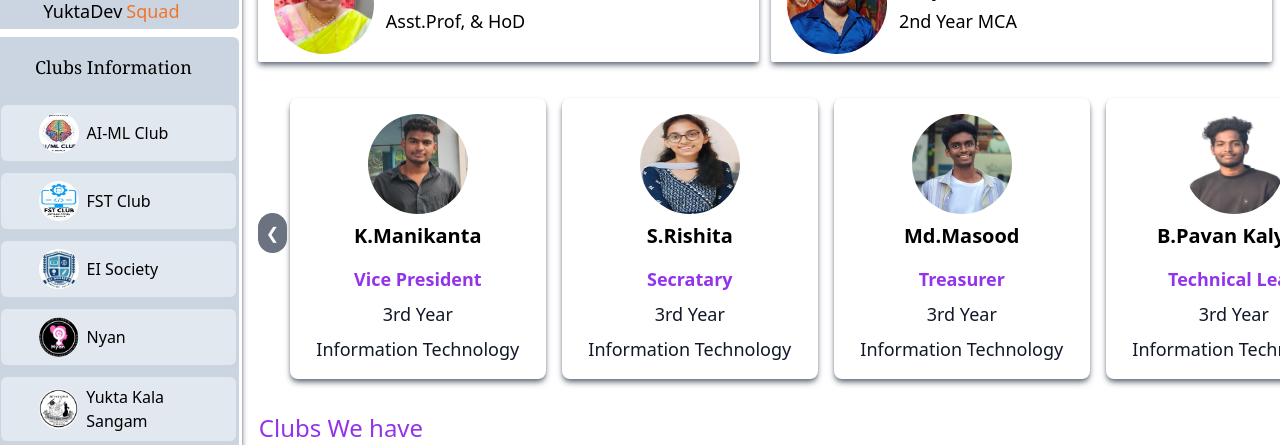
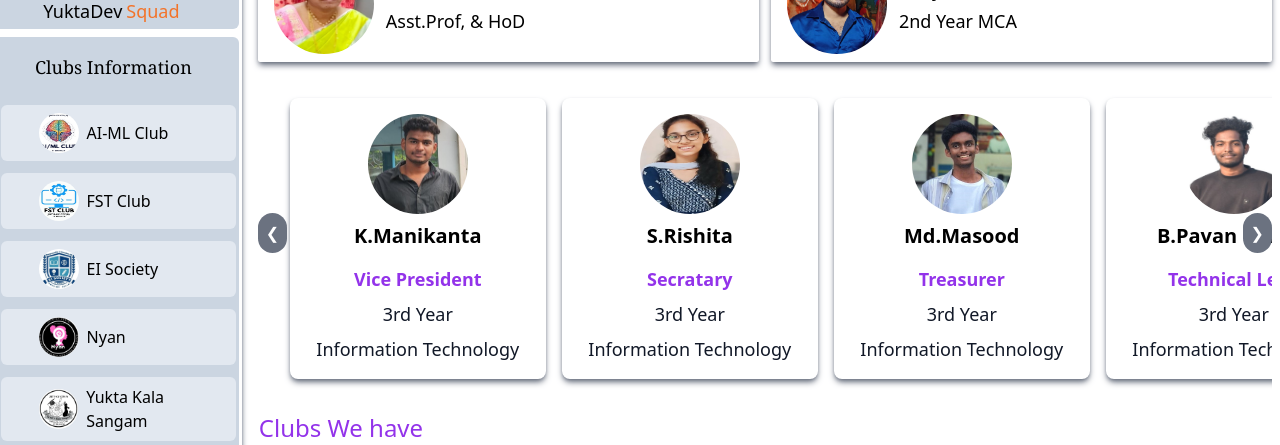
Before and after one commit to devsquad-jntugv/devsquad, a React (Create React App) app in the folder frontend/: page /dashboard in a window 1280 px wide. Shown: the part 261-706 px from the top of the page. Built offline with nearby package versions, Linux system fonts and the light colour scheme; no server answers.

Commit message:
Updated MainDashCarousel.jsx

```diff
--- a/frontend/src/Components/MainDashCarousel.jsx
+++ b/frontend/src/Components/MainDashCarousel.jsx
@@ -71,7 +71,7 @@ const scrollRight = () => {
 };
   // Scroll to the left
   return (
-    <div className="flex relative lg:w-[1200px] sm:w-[700px] w-[400px] items-center gap-4 z-0">
+    <div className="relative w-full flex items-center gap-4">
       {/* Left Button */}
       <button
         onClick={scrollLeft}
```
